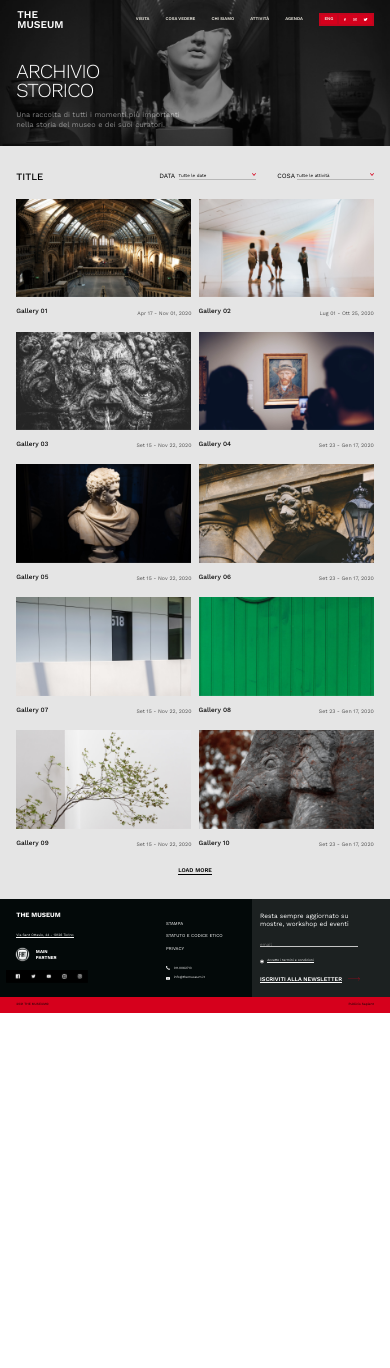
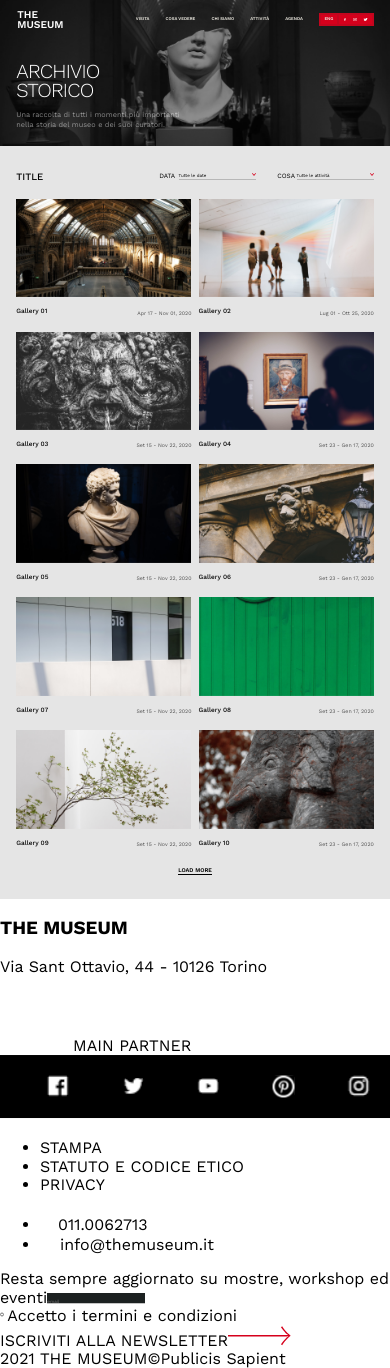
Before and after one commit to MCivas81/TheMuseum-challenge, a React (Create React App) app: page / in a window 390 px wide. Before the commit the page ends 1013 px from the top, so only its background shows below. Built offline with nearby package versions, Linux system fonts and the light colour scheme.

Commit message:
fix: fixed footer responsivity

```diff
--- a/src/components/Footer.css
+++ b/src/components/Footer.css
@@ -1,4 +1,4 @@
-.ft-container {
+.ft_container {
   width: 100%;
   background-color: #030909;
   display: flex;
@@ -10,7 +10,7 @@
 
 /* FOOTER MAIN SECTION */
 
-.ft-main {
+.ft_main {
   width: 100%;
   height: 25vw;
   display: flex;
@@ -19,7 +19,7 @@
   flex-wrap: nowrap;
 }
 
-.ft-main-items {
+.ft_main_items {
   width: 64.58%;
   height: 100%;
   display: flex;
@@ -27,109 +27,123 @@
   justify-content: left;
 }
 
-.ft-main-details {
+.ft_main_details {
   width: 50%;
-  height: 80%;
+  height: 70%;
   display: flex;
   flex-direction: column;
   align-items: flex-start;
   justify-content: space-between;
+  box-sizing: border-box;
+  margin-top: 1.667vw;
 }
 
-.ft-main-address {
-  padding-left: 4.167vw;
+.ft_main_address {
+  margin-left: 4.167vw;
+  display: flex;
+  flex-direction: column;
+  align-items: flex-start;
+  justify-content: space-between;
+  height: 3.7vw;
 }
 
-.ft-main-address h3 {
+.ft_main_address h3 {
   margin: 0;
   font-size: 1.667vw;
   font-weight: 700;
-  line-height: 3.3vw;
 }
 
-.ft-main-address span {
+.ft_main_address span {
   font-size: 0.883vw;
   border-bottom: 1px solid #ffffff;
 }
 
-.ft-main-partner {
+.ft_main_partner {
   display: flex;
   align-items: center;
-  padding-left: 3.9vw;
+  margin-left: 4vw;
 }
 
-.ft-main-partner img {
+.ft_main_partner img {
   width: 3.802vw;
 }
 
-.ft-main-partner span {
+.ft_main_partner span {
   width: 5.365vw;
   font-size: 1.146vw;
   font-weight: 700;
   margin-left: 1.5vw;
 }
 
-.ft-main-socials img {
-  padding-left: 1.6vw;
+.ft_main_socials img {
+  margin-left: 1.7vw;
   width: 21vw;
 }
 
 /* FOOTER LEGAL SECTION */
 
-.ft-main-legal {
+.ft_main_legal {
   width: 50%;
-  height: 80%;
+  height: 60%;
   display: flex;
   flex-direction: column;
   align-items: flex-start;
-  justify-content: space-evenly;
+  justify-content: space-between;
+  box-sizing: border-box;
+  margin-top: 2.3vw;
 }
 
-.ft-main-privacy {
+.ft_main_privacy {
   list-style: none;
   font-size: 1.146vw;
-  line-height: 3.2vw;
+  line-height: 2.8vw;
+  margin-top: 0.521vw;
 }
 
-.ft-main-contacts {
+.ft_main_contacts {
   list-style: none;
   font-size: 0.833vw;
   margin: 0;
 }
 
-.ft-main-contacts li {
+.ft_main_contacts li {
   display: flex;
   align-items: center;
-  line-height: 2.5vw;
+  line-height: 2vw;
 }
 
-.ft-main-contacts li img {
+.ft_main_contacts li img {
   width: 0.938vw;
   padding-right: 1.042vw;
 }
 
 /* FOOTER NEWSLETTER SECTION */
 
-.ft-newsletter {
+.ft_newsletter {
   background-color: #1c2121;
   width: 35.42%;
   height: 100%;
   display: flex;
-  align-items: center;
+  flex-direction: column;
+  align-items: flex-start;
   justify-content: center;
+  box-sizing: border-box;
 }
 
-.ft-newsletter-items {
-  height: 80%;
+.ft_newsletter_items {
   width: 100%;
+  height: 70%;
   padding-left: 2.083vw;
   display: flex;
   flex-direction: column;
   align-items: flex-start;
-  justify-content: space-around;
+  justify-content: space-between;
+  box-sizing: border-box;
+  margin-top: 1.667vw;
+  padding-bottom: 1.667vw;
 }
 
-.ft-newsletter-items span {
+.ft_newsletter_items span {
   font-size: 1.667vw;
   width: 23.385vw;
 }
@@ -146,7 +160,7 @@
   font-size: 1.146vw;
 }
 
-.ft-newsletter-accept {
+.ft_newsletter_accept {
   display: flex;
   align-items: center;
   justify-content: left;
@@ -157,31 +171,31 @@
   margin-right: 0.833vw;
 }
 
-.ft-newsletter-accept label {
+.ft_newsletter_accept label {
   font-size: 0.833vw;
   border-bottom: 1px solid #ffffff;
 }
 
-.ft-newsletter-subscription {
+.ft_newsletter_subscription {
   display: flex;
   align-items: center;
 }
 
-.ft-newsletter-subscription span {
+.ft_newsletter_subscription span {
   font-size: 1.458vw;
   font-weight: 600;
   border-bottom: 1px solid #ffffff;
   width: 100%;
 }
 
-.ft-newsletter-subscription img {
+.ft_newsletter_subscription img {
   width: 3.265vw;
   padding-left: 1.458vw;
 }
 
 /* FOOTER BOTTOM SECTION */
 
-.ft-bottom {
+.ft_bottom {
   width: 100%;
   height: 4.167vw;
   display: flex;
@@ -189,7 +203,7 @@
   background-color: #d6001c;
 }
 
-.ft-bottom-credits {
+.ft_bottom_credits {
   width: 100%;
   display: flex;
   align-items: center;
```
